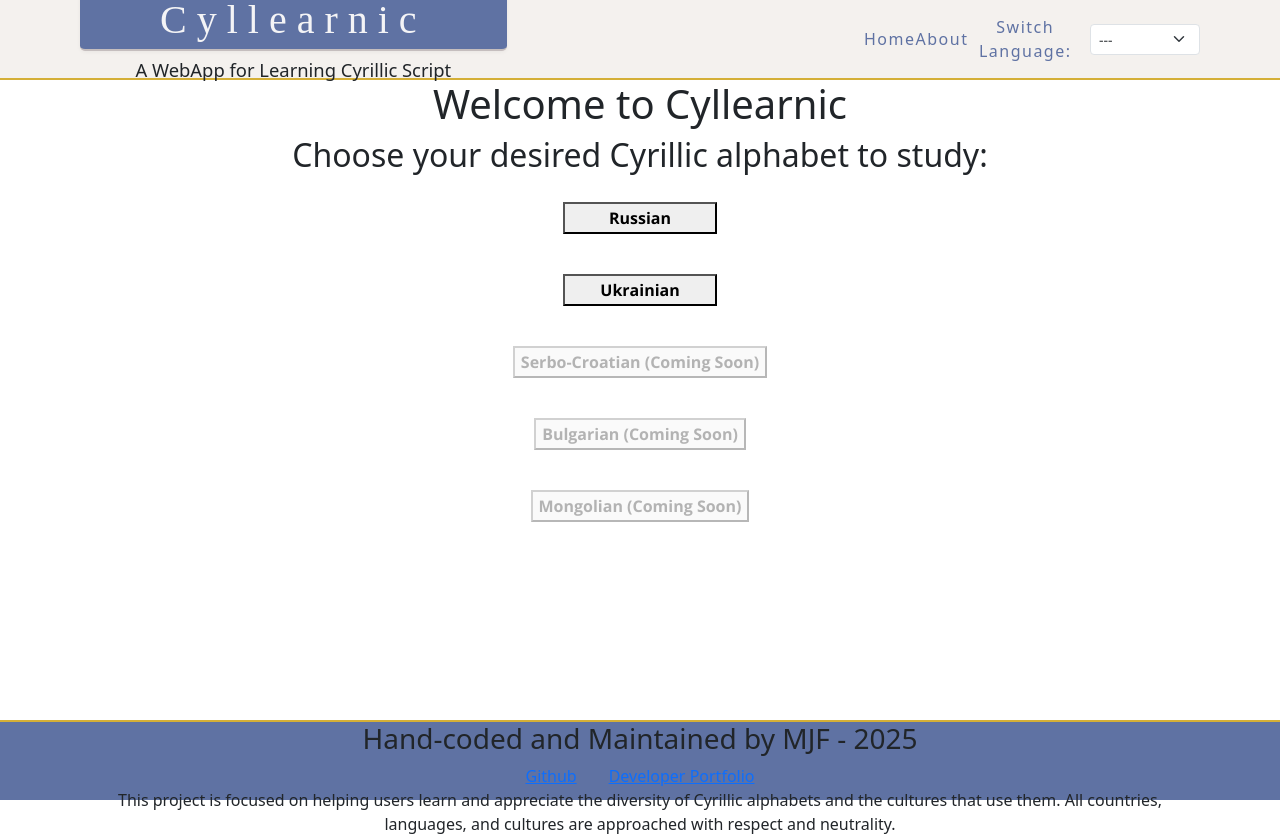
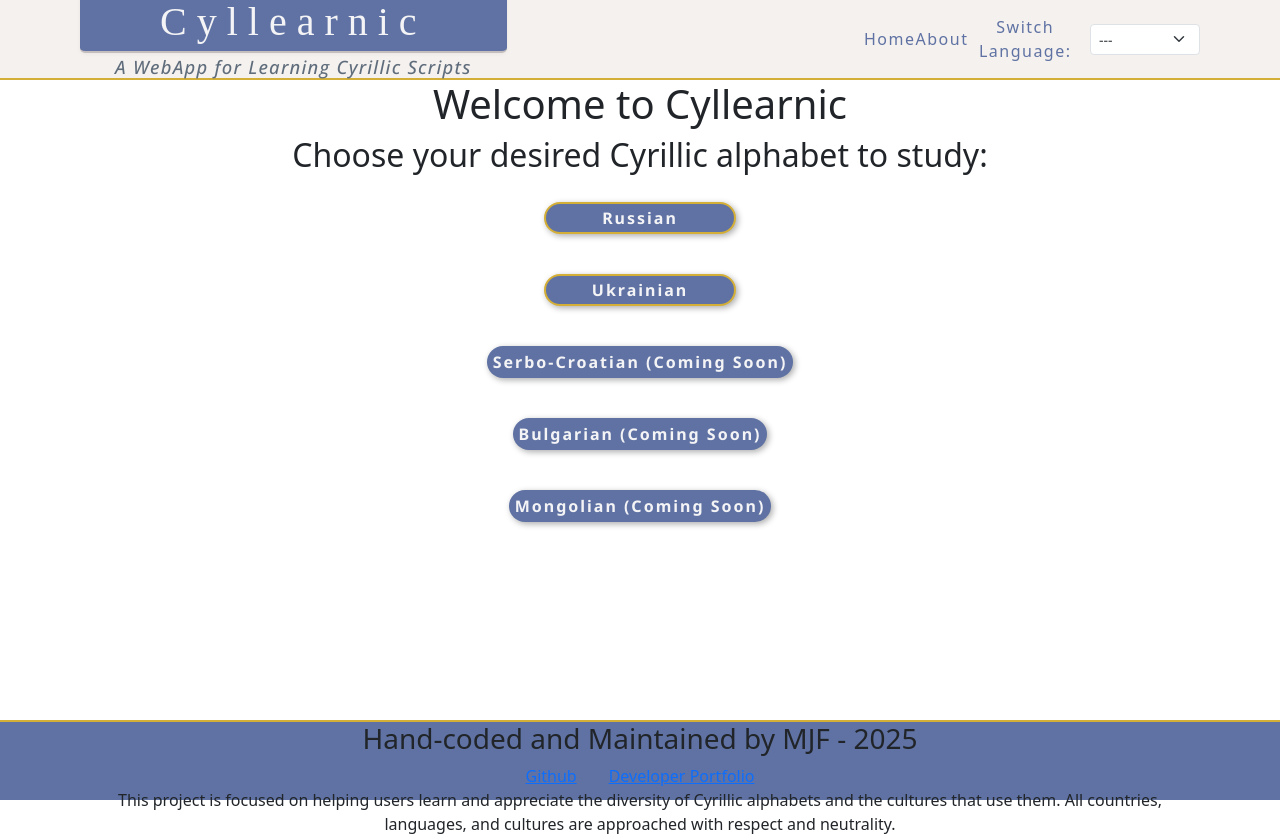
Before and after one commit to mjfru/cyllearnic, a React (Vite) app: page / in a window 1280 px wide. Built offline with nearby package versions, Linux system fonts and the light colour scheme; a web font is replaced by a local one.

Commit message:
update todo list with more stretch and mvp goals, begin work on styles for landing page, experiment with custom buttons

```diff
--- a/src/components/Header.jsx
+++ b/src/components/Header.jsx
@@ -16,7 +16,7 @@ const Header = () => {
 				<Link to="/" className="logo-link">
 					<h1 className="logo">Cyllearnic</h1>
 				</Link>
-				<h2 className="sub-header">A WebApp for Learning Cyrillic Script </h2>
+				<h2 className="sub-header">A WebApp for Learning Cyrillic Scripts</h2>
 			</div>
 
 			<nav className="nav-container">
--- a/src/components/Home.jsx
+++ b/src/components/Home.jsx
@@ -9,10 +9,10 @@ const Main = () => {
 			</div>
 			<nav className="lang-select-container">
 				<Link to="/study/russian">
-					<button className="lang-nav-btn">Russian</button>
+					<button className="lang-nav-btn" id="rus-btn">Russian</button>
 				</Link>
 				<Link to="/study/ukrainian">
-					<button className="lang-nav-btn">Ukrainian</button>
+					<button className="lang-nav-btn" id="ukr-btn">Ukrainian</button>
 				</Link>
 				<Link to="/study/serbo_croatian">
 					<button className="lang-nav-btn" disabled>
--- a/src/styles/header_footer.css
+++ b/src/styles/header_footer.css
@@ -42,7 +42,12 @@
 }
 
 .sub-header {
+  font-family: var(--latin-font);
 	font-size: var(--sub-header-size);
+  color: var(--secondary-text);
+  font-style: oblique;
+  letter-spacing: 1.25px;
+  margin-top: -5px;
 }
 
 .nav-container {
--- a/src/styles/main_displays.css
+++ b/src/styles/main_displays.css
@@ -7,18 +7,18 @@ h2 {
 	width: 90vw;
 	display: flex;
 	justify-content: center;
-  margin: 1rem 0;
+	margin: 1rem 0;
 }
 
 .activity-link {
 	font-family: var(--latin-font);
-  margin: 0 2rem;
-  width: 6rem;
-  height: 2rem;
+	margin: 0 2rem;
+	width: 6rem;
+	height: 2rem;
 }
 
 input[type="checkbox"] {
-  cursor: pointer;
+	cursor: pointer;
 }
 
 .main-content {
@@ -34,14 +34,25 @@ input[type="checkbox"] {
 
 .lang-nav-btn {
 	cursor: pointer;
-	font-family: var(--latin-font);
+	font-family: var(--cyrillic-font);
 	font-weight: bold;
-	min-width: 12vw;
+  letter-spacing: 2px;
+  background-color: var(--background-footer);
+  color: var(--background-main);
+	min-width: 15vw;
 	height: 4vh;
 	margin: 1.25rem auto;
+	border: 2.5px solid var(--highlight-bright);
+	border-radius: 20px;
+	box-shadow: 2px 2px 6px rgba(0, 0, 0, 0.33);
+}
+
+.lang-nav-btn:active {
+	box-shadow: var(--box-shadow);
 }
 
 .lang-nav-btn:disabled {
+  border: none;
 	cursor: not-allowed;
 }
 
```
Also changed, not shown: todo.txt.
